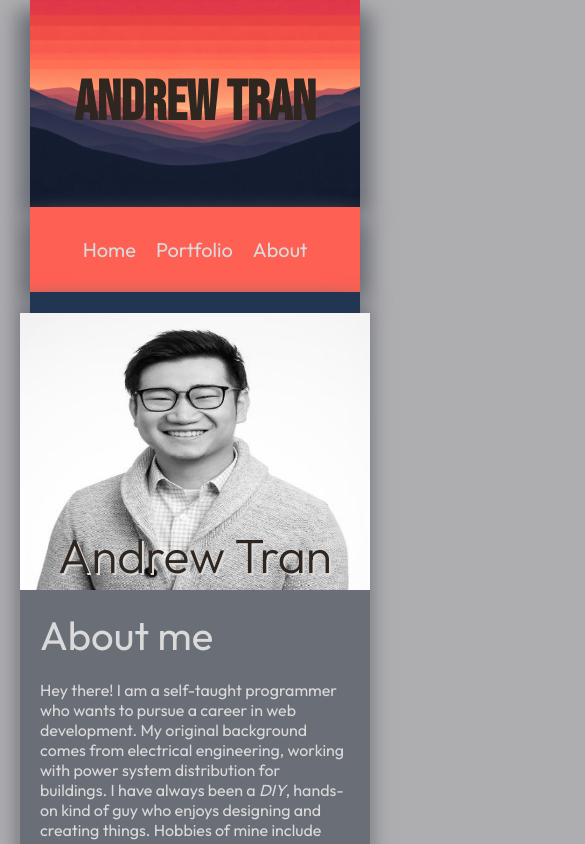
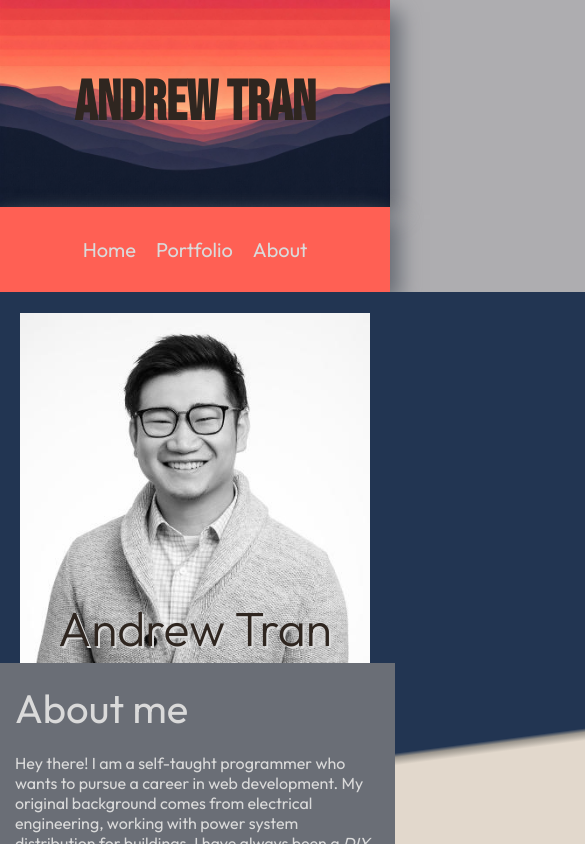
Before and after one commit to andrewtran28/andrew-tran, a React (Vite) app: page / in a window 390 px wide. Shown: the top 844 px of the page, 585 px wide, since content can reach past the window. Built offline with nearby package versions, Linux system fonts and the light colour scheme.

Commit message:
Further implement responsiveness for mobile

```diff
--- a/src/App.css
+++ b/src/App.css
@@ -175,7 +175,7 @@ main {
 
     .project, .project-img {
         background-color: var(--accent-gray);
-        width: 425px;
+        width: 400px;
         object-fit: contain;
     }
 
@@ -351,11 +351,17 @@ footer {
         margin: 0;
     }
 
+    #root {
+        margin: 0;
+    }
+
     h1 {
         font-size: 3.5rem;
     }
 
     nav {
+        /* border: 1px solid red; */
+        /* width: 100%; */
         font-size: 1.25rem;
     }
 
@@ -371,6 +377,8 @@ footer {
     }
 
     main {
+        width: 100vh;
+        box-shadow: none;
         margin: 0;
         justify-content: center;
     }
@@ -396,7 +404,12 @@ footer {
         text-shadow: 2px 2px var(--font-silver);
     }
 
+    .about-me {
+        max-width: 400px;
+    }
     .about-me-card {
+        /* border: 1px solid red; */
+        box-shadow: none;
         margin: 0;
         padding: 0 20px 40px 20px;
     }
@@ -410,9 +423,3 @@ footer {
         max-width: 100%;
     }
 }
-
-@media (max-width: 399px) {
-    .about-me-img-cont {
-        max-height: 277px;
-    }
-}
```
